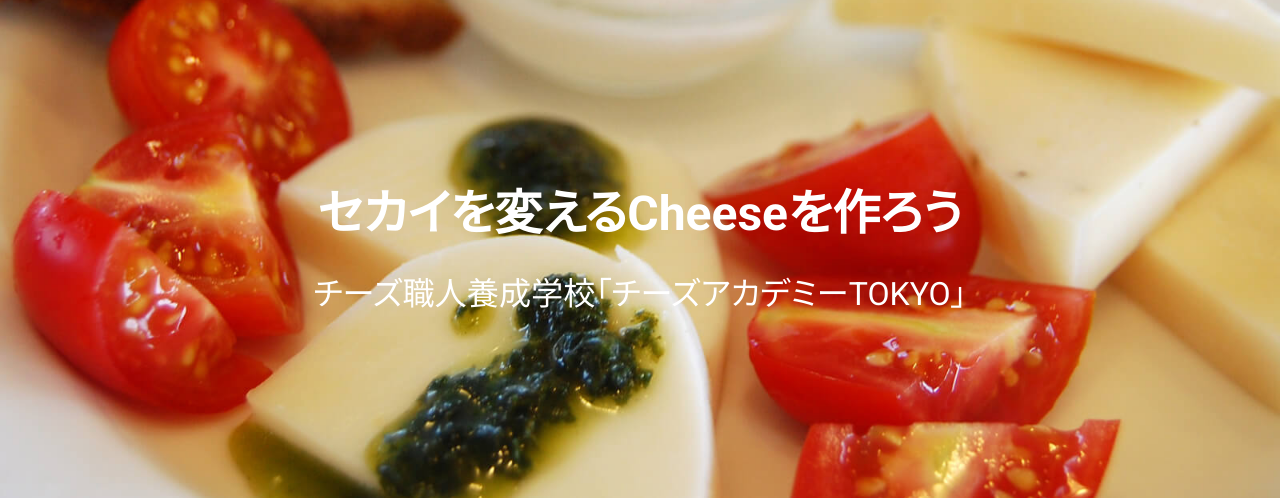
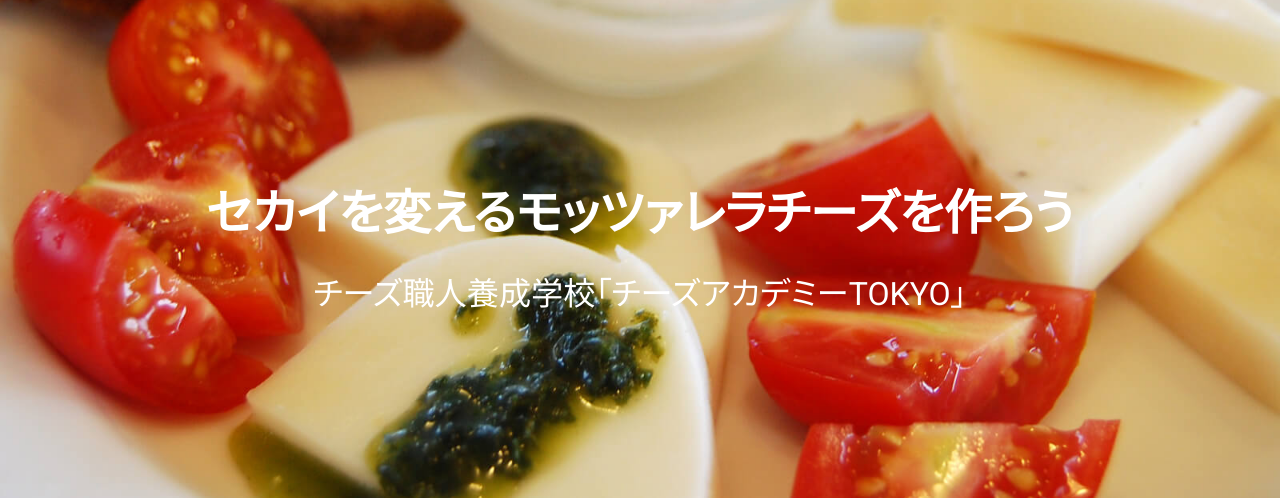
Before and after one commit to cha1ra/GitTestProject, a plain HTML site: page cheeseacademy/index.html in a window 1280 px wide. Shown: the top 498 px of the page. Drawn offline with nearby package versions, Linux system fonts and the light colour scheme.

Commit message:
チーズをモッツァレラチーズに変更

```diff
--- a/cheeseacademy/index.html
+++ b/cheeseacademy/index.html
@@ -16,7 +16,7 @@
 
 	<!-- main visual -->
 	<div class="main-visual">
-		<h1 class="site-title">セカイを変えるCheeseを作ろう
+		<h1 class="site-title">セカイを変えるモッツァレラチーズを作ろう
 		<span class="site-title__mid">チーズ職人養成学校「チーズアカデミーTOKYO」</span></h1>
 	</div>
 
```
